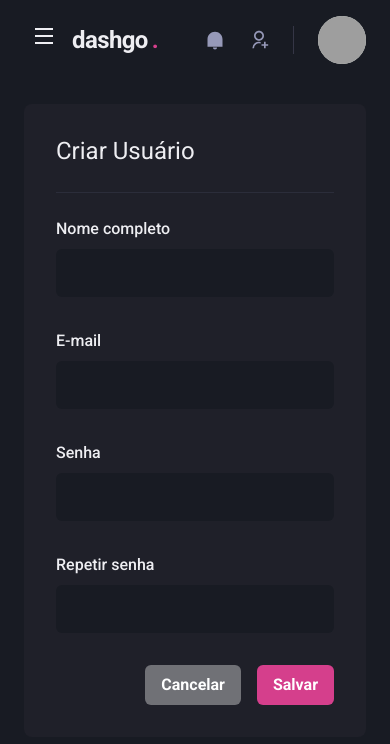
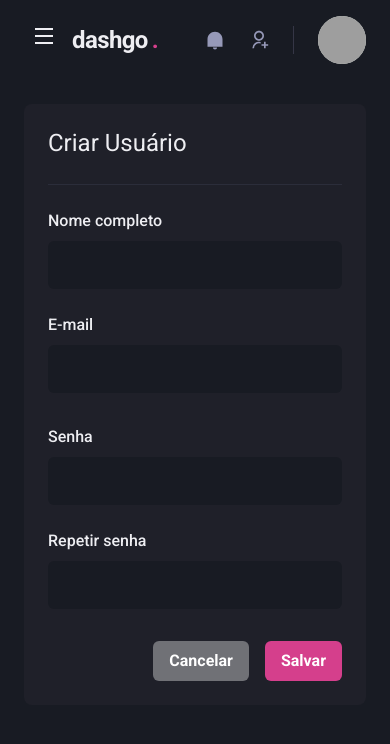
Before and after one commit to fna1r/dashgo, a Next.js app: page /users/create in a window 390 px wide. Shown: the top 744 px of the page. Built offline with nearby package versions, Linux system fonts and the light colour scheme; grey boxes are pictures that could not be loaded.

Commit message:
responsividade no creat users.

```diff
--- a/src/pages/users/create.tsx
+++ b/src/pages/users/create.tsx
@@ -13,17 +13,17 @@
             <Flex w='100%' my='6' maxWidth={1480} mx='auto' px='6'>
                 <Sidebar />
 
-                <Box flex='1' borderRadius={8} bg='gray.800' padding='8'>
+                <Box flex='1' borderRadius={8} bg='gray.800' padding={['6','8']}>
                   <Heading size='lg' fontWeight='normal'>Criar Usuário</Heading>
 
                   <Divider my='6' borderColor='gray.700'/>
 
                   <Stack spacing='8'>
-                    <SimpleGrid minChildWidth='240px' spacing='8' w='100%'>
+                    <SimpleGrid minChildWidth='240px' spacing={['6','8']} w='100%'>
                         <Input name='name' label='Nome completo' />
                         <Input name='email' type='email' label='E-mail' />
                     </SimpleGrid>
-                    <SimpleGrid minChildWidth='240px' spacing='8' w='100%'>
+                    <SimpleGrid minChildWidth='240px' spacing={['6','8']} w='100%'>
                         <Input name='password' type='password' label='Senha' />
                         <Input name='password_confimation' type='password' label='Repetir senha' />
                     </SimpleGrid>
```
